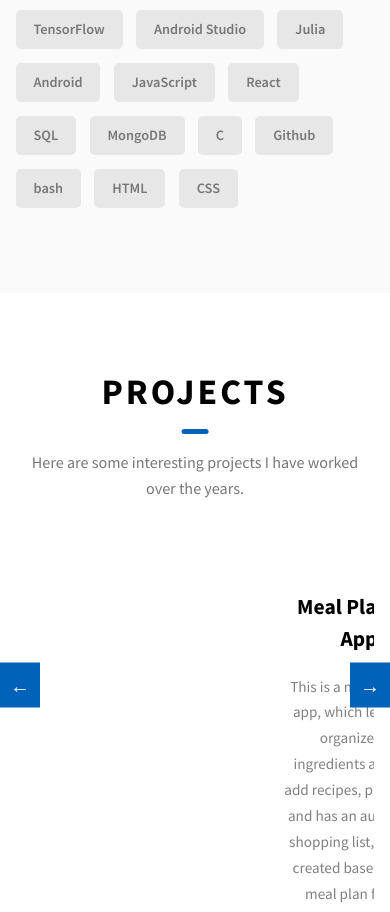
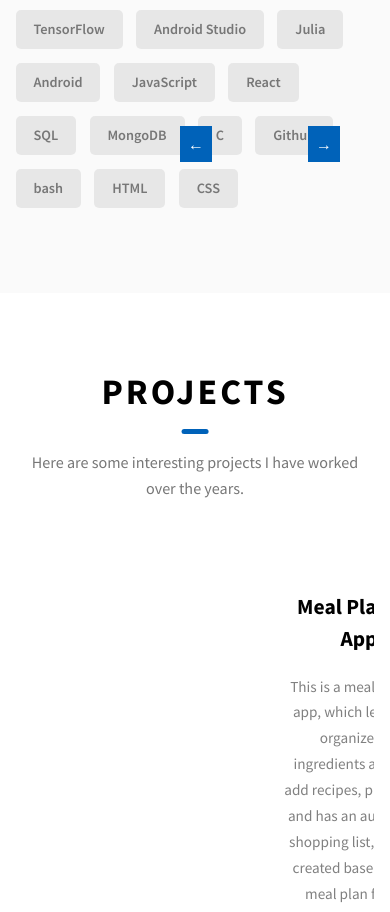
Before and after one commit to vedudx/vedudx-vedudx.github.io, a website: page index.html in a window 390 px wide. Shown: the part 2562-3474 px from the top of the page. Drawn offline with Linux system fonts and the light colour scheme.

Commit message:
resizing project carasoul for phone and also adding a menu bar

```diff
--- a/css/style.css
+++ b/css/style.css
@@ -797,11 +797,24 @@ textarea {
 }
 
 .projects-carousel__button--prev {
-  left: 0;
+  left: 180px;
 }
 
 .projects-carousel__button--next {
-  right: 0;
+  right: 50px;
+}
+
+@media only screen and (max-width: 768px) {
+  .projects-carousel__button {
+    padding: 8px; /* Reduce padding for mobile */
+    font-size: 16px; /* Reduce font size for mobile */
+    top: 50%; /* Adjust vertical position */
+  }
+
+  .projects-carousel__button--prev,
+  .projects-carousel__button--next {
+    transform: translateY(-50%) !important; /* Ensure the button is vertically centered */
+  }
 }
 
 .experience-timeline {
--- a/index.html
+++ b/index.html
@@ -81,7 +81,15 @@
             </li>
 
             <li class="header__sm-menu-link">
+              <a href="assets/CSResumeD.pdf" class="header__link">Resume </a>
+            </li>
+
+            <li class="header__sm-menu-link">
               <a href="./index.html#projects"> Projects </a>
+            </li>
+
+            <li class="header__sm-menu-link">
+              <a href="./index.html#projects" class="header__link">Research</a>
             </li>
 
             <li class="header__sm-menu-link">
```
